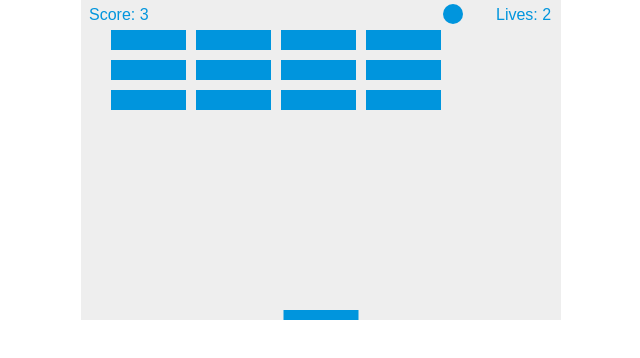
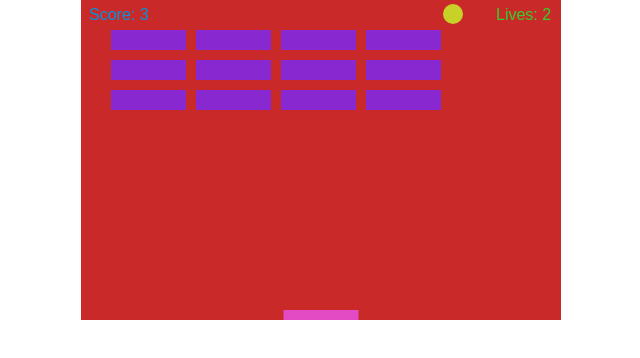
Before and after one commit to brentshierk/breakout-tutorial, a plain HTML site: page index.html in a window 1280 px wide. Shown: the whole page, without its empty margins (319-959 px from the left). Drawn offline with Linux system fonts and the light colour scheme.

Commit message:
stretch challange 1 done

```diff
--- a/index.html
+++ b/index.html
@@ -4,12 +4,12 @@
     <title>Gamedev Canvas Workshop</title>
     <style>
     	* { padding: 0; margin: 0; }
-    	canvas { background: #eee; display: block; margin: 0 auto; }
+    	canvas { background: rgb(201, 41, 41); display: block; margin: 0 auto; }
     </style>
 </head>
 <body>
 
-<canvas id="myCanvas" width="480" height="320"></canvas>
+<canvas id="myCanvas" width="480" height="320" ></canvas>
 
 <script src="main.js"></script>
 
--- a/main.js
+++ b/main.js
@@ -78,14 +78,14 @@ function collisionDetection() {
 function drawBall() {
   ctx.beginPath();
   ctx.arc(x, y, ballRadius, 0, Math.PI*2);
-  ctx.fillStyle = "#0095DD";
+  ctx.fillStyle = "#c7d128";
   ctx.fill();
   ctx.closePath();
 }
 function drawPaddle() {
   ctx.beginPath();
   ctx.rect(paddleX, canvas.height-paddleHeight, paddleWidth, paddleHeight);
-  ctx.fillStyle = "#0095DD";
+  ctx.fillStyle = "#e34bc5";
   ctx.fill();
   ctx.closePath();
 }
@@ -99,7 +99,7 @@ function drawBricks() {
         bricks[c][r].y = brickY;
         ctx.beginPath();
         ctx.rect(brickX, brickY, brickWidth, brickHeight);
-        ctx.fillStyle = "#0095DD";
+        ctx.fillStyle = "#8828d1";
         ctx.fill();
         ctx.closePath();
       }
@@ -113,12 +113,13 @@ function drawScore() {
 }
 function drawLives() {
   ctx.font = "16px Arial";
-  ctx.fillStyle = "#0095DD";
+  ctx.fillStyle = "#33d128";
   ctx.fillText("Lives: "+lives, canvas.width-65, 20);
 }
 
 function draw() {
   ctx.clearRect(0, 0, canvas.width, canvas.height);
+
   drawBricks();
   drawBall();
   drawPaddle();
```
Also changed, not shown: 1 other file.
